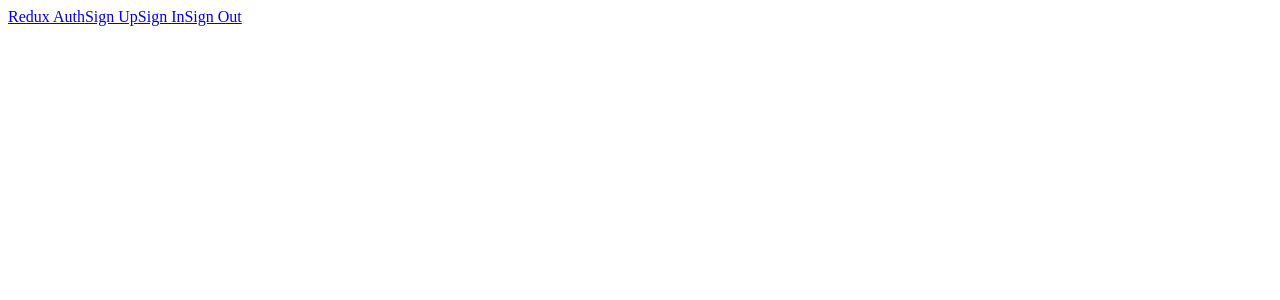
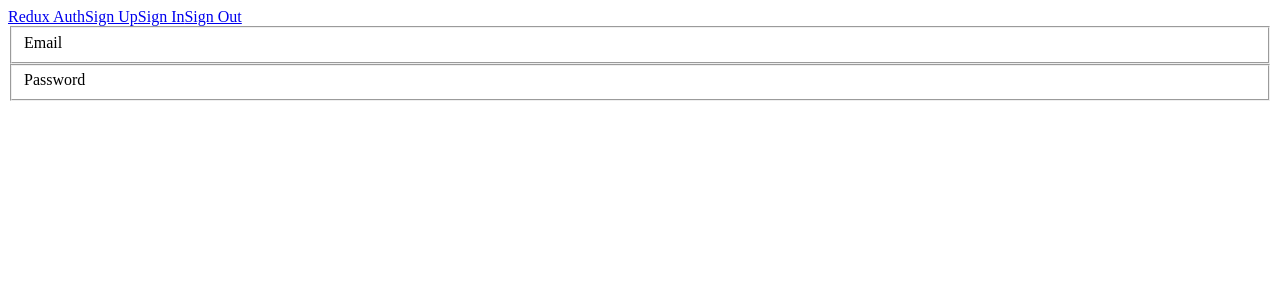
Before and after one commit to lwesy/auth, a React (Create React App) app in the folder client/: page /signup in a window 1280 px wide. Shown: the top 300 px of the page. Built offline with nearby package versions, Linux system fonts and the light colour scheme.

Commit message:
Add signup form

```diff
--- /dev/null
+++ b/client/src/components/auth/Signup.js
@@ -0,0 +1,16 @@
+import React, { Component } from "react";
+
+export default class extends Component {
+  render() {
+    return (
+      <form>
+        <fieldset>
+          <label>Email</label>
+        </fieldset>
+        <fieldset>
+          <label>Password</label>
+        </fieldset>
+      </form>
+    );
+  }
+}
--- a/client/src/index.js
+++ b/client/src/index.js
@@ -4,10 +4,12 @@
 
 import App from "./components/App";
 import Welcome from "./components/Welcome";
+import Signup from "./components/auth/Signup";
 
 ReactDOM.render(
   <BrowserRouter>
     <App>
+      <Route path="/signup" component={Signup} />
       <Route exact path="/" component={Welcome} />
     </App>
   </BrowserRouter>,
```
